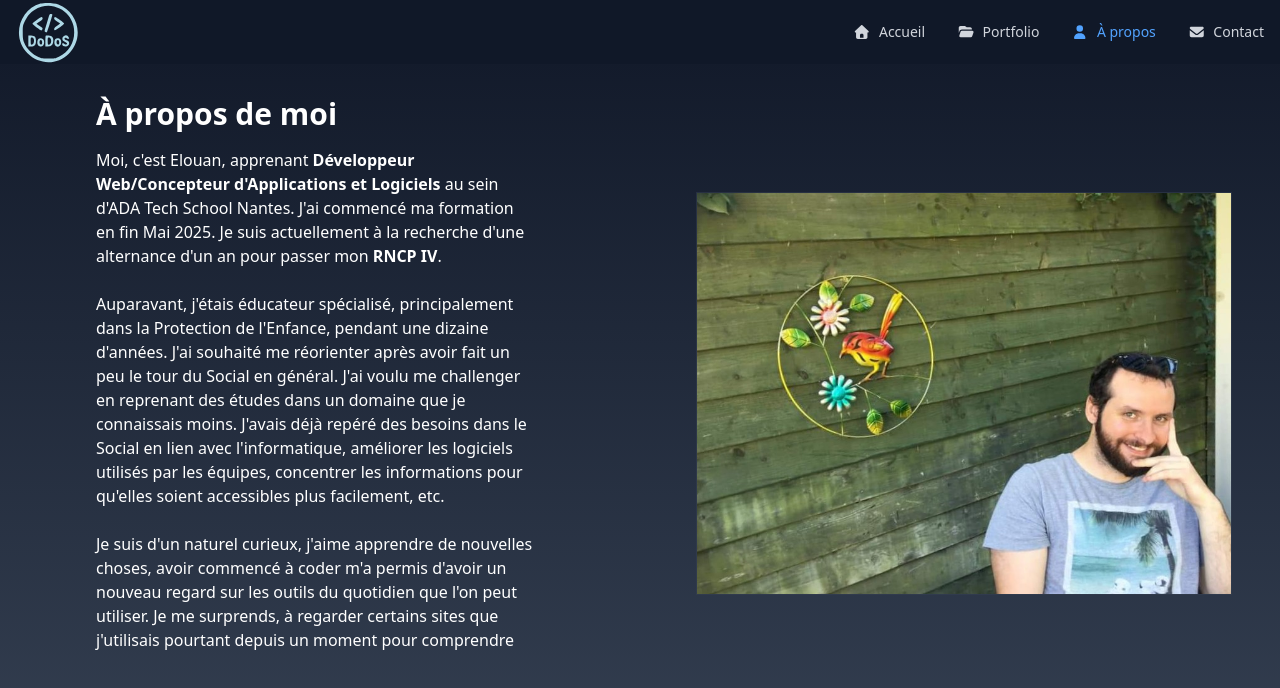
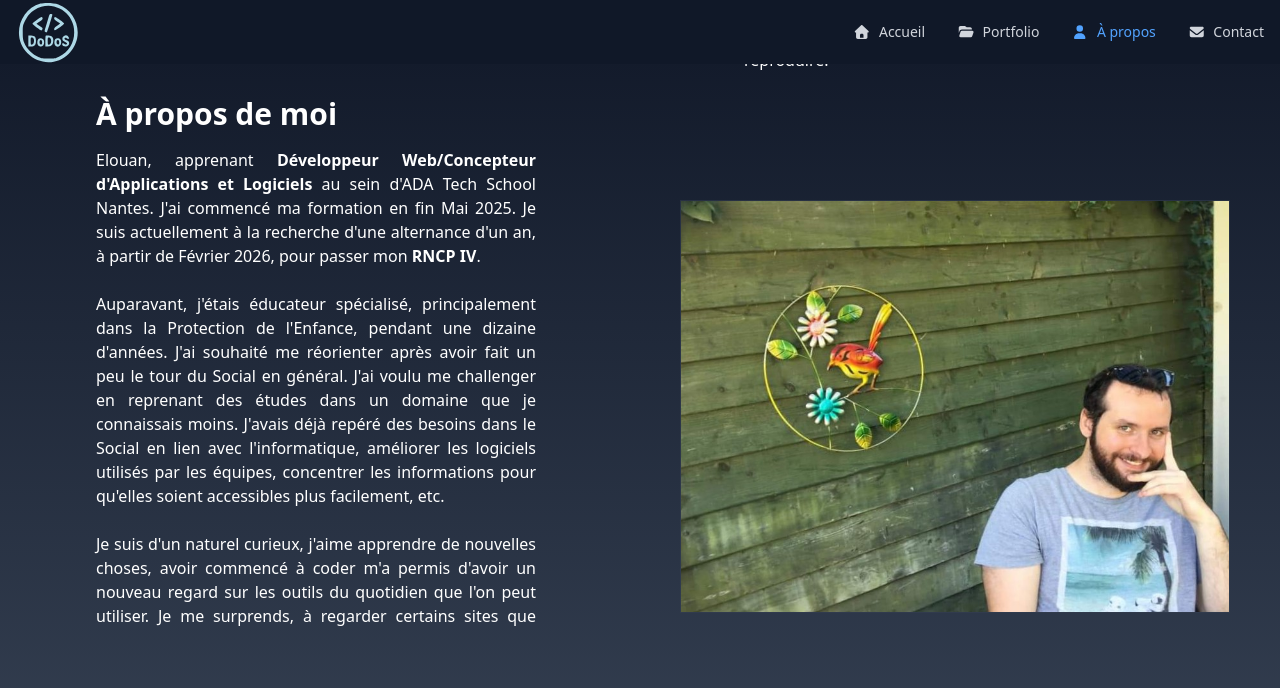
Before and after one commit to DwoDwoS/Portfolio-v.2, a Next.js app in the folder portfolio/: page /about in a window 1280 px wide. Shown: the top 688 px of the page. Built offline with nearby package versions, Linux system fonts and the light colour scheme.

Commit message:
fix: justifying text

```diff
--- a/portfolio/app/about/page.tsx
+++ b/portfolio/app/about/page.tsx
@@ -3,10 +3,10 @@ import Image from "next/image"
 export default function AboutPage() {
   return (
     <main className="min-h-screen bg-linear-to-b from-gray-900 to-gray-700 text-white columns-2">
-      <div className="max-w-2xl p-24">
+      <div className="max-w-2xl p-24 text-justify">
           <h2 className="text-3xl font-bold mb-4">À propos de moi</h2>
-          <p>Moi, c'est Elouan, apprenant <strong>Développeur Web/Concepteur d'Applications et Logiciels</strong> au sein d'ADA Tech School Nantes.
-            J'ai commencé ma formation en fin Mai 2025. Je suis actuellement à la recherche d'une alternance d'un an pour passer mon <strong>RNCP IV</strong>.</p>
+          <p>Elouan, apprenant <strong>Développeur Web/Concepteur d'Applications et Logiciels</strong> au sein d'ADA Tech School Nantes.
+            J'ai commencé ma formation en fin Mai 2025. Je suis actuellement à la recherche d'une alternance d'un an, à partir de Février 2026, pour passer mon <strong>RNCP IV</strong>.</p>
 
           <p className="my-6">Auparavant, j'étais éducateur spécialisé, principalement dans la Protection de l'Enfance, pendant une dizaine d'années.
             J'ai souhaité me réorienter après avoir fait un peu le tour du Social en général. J'ai voulu me challenger en reprenant des études dans un domaine que je connaissais moins.
@@ -18,7 +18,7 @@ export default function AboutPage() {
           </p>
       </div>
 
-      <div className="p-12">
+      <div className="p-8">
           <Image
             src="/moi.jpg"
             alt="Une photo de moi"
```
